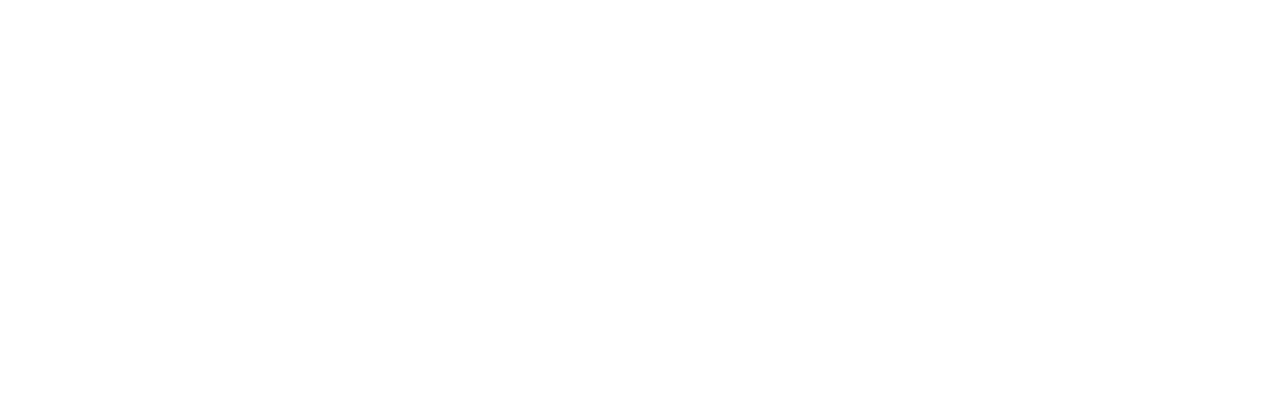
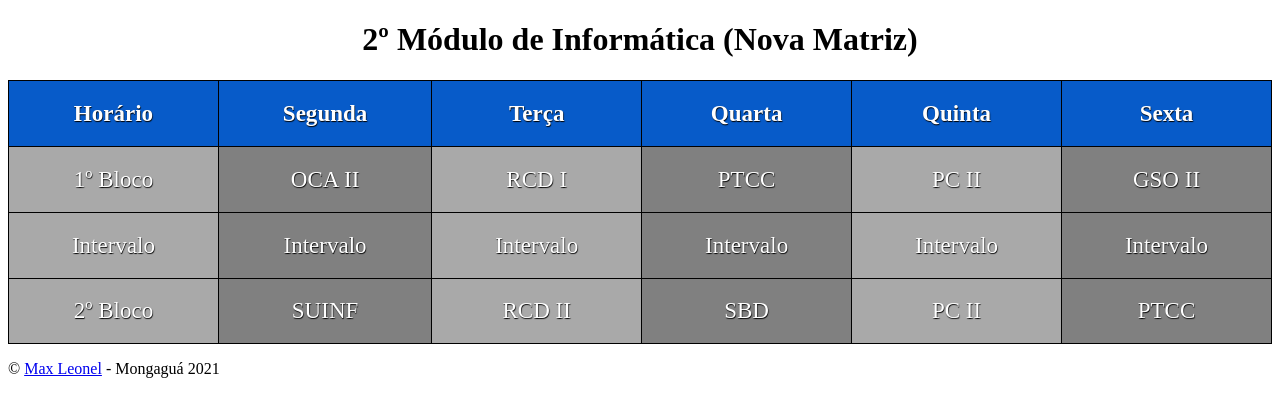
Before and after one commit to MWLeonel/Horario2i3, a plain HTML site: page index.html in a window 1280 px wide. Drawn offline with Linux system fonts and the light colour scheme.

Commit message:
Versão Final

```diff
--- a/css/estlo.css
+++ b/css/estlo.css
@@ -1,4 +1,37 @@
+/*TAG*/
 h1
 {
     text-align: center;
 }
+table
+{
+    width: 100%;
+}
+th
+{
+    background-color: rgb(7, 91, 201);
+    color: white;
+    text-shadow: 2px 2px 2px black;
+}
+td:nth-child(even)
+{
+    background-color: gray;
+    color: white;
+}
+td:nth-child(odd)
+{
+    background-color: darkgray;
+    color: white;
+}
+table, th, td
+{
+    font-size: larger;
+    border: 1px solid black;
+    text-shadow: 0.5px 0.5px 1px black;
+    border-collapse: collapse;
+}
+th, td {
+    padding: 1.5%;
+    text-align: center;
+}
+/*TAG*/
--- a/index.html
+++ b/index.html
@@ -8,6 +8,42 @@
     <link rel="stylesheet" href="css/estlo.css">
 </head>
 <body>
+    <h1>2º Módulo de Informática (Nova Matriz)</h1>
+    <table>
+        <tr>
+          <th>Horário</th>
+          <th>Segunda</th>
+          <th>Terça</th>
+          <th>Quarta</th>
+          <th>Quinta</th>
+          <th>Sexta</th>
+        </tr>
+        <tr>
+          <td>1º Bloco</td>
+          <td>OCA II</td>
+          <td>RCD I</td>
+          <td>PTCC</td>
+          <td>PC II</td>
+          <td>GSO II</td>
+        </tr>
+        <tr>
+          <td>Intervalo</td>
+          <td>Intervalo</td>
+          <td>Intervalo</td>
+          <td>Intervalo</td>
+          <td>Intervalo</td>
+          <td>Intervalo</td>
+        </tr>
+        <tr>
+          <td>2º Bloco</td>
+          <td>SUINF</td>
+          <td>RCD II</td>
+          <td>SBD</td>
+          <td>PC II</td>
+          <td>PTCC</td>
+        </tr>
+      </table>
 
+      <p>&copy; <a href="https://github.com/MWLeonel">Max Leonel</a> - Mongaguá 2021</p>
 </body>
 </html>
```
